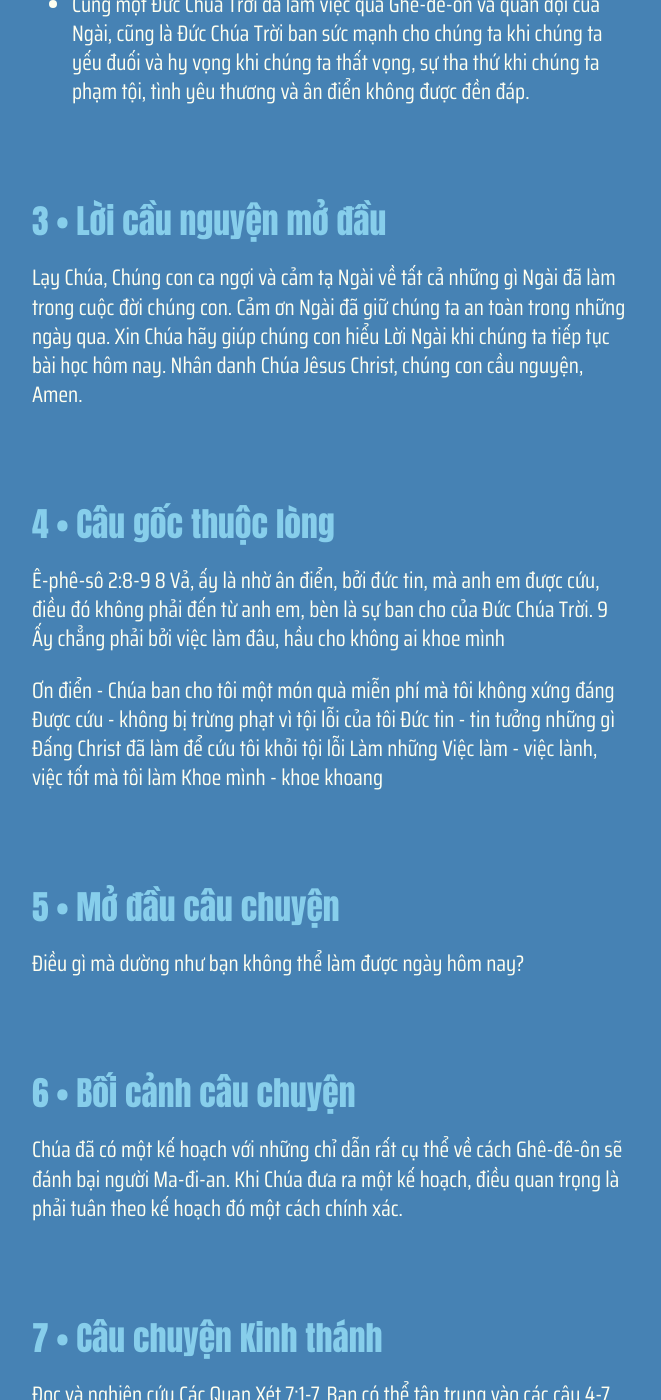
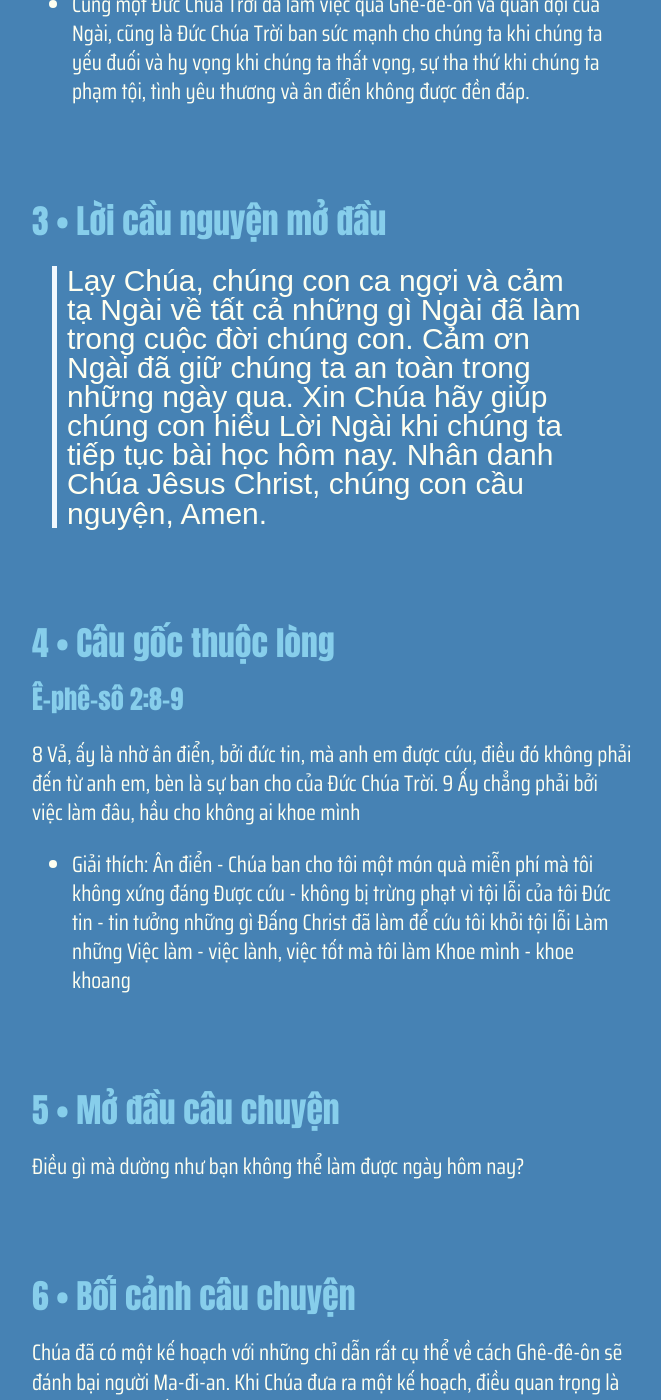
Before and after one commit to GospelTrust/LGS, a Jekyll site: the page built from docs/content/_vi/36-2.md, in a window 1280 px wide and 1400 px high, scrolled down 1546 px. Shown: the whole window, without its empty margins (308-969 px from the left). Built offline with Jekyll 4.4.1, drawn with Linux system fonts in a browser that asks for light colours; some web fonts are replaced; some of the changed text lies outside the part shown.

Commit message:
Update: w36d2

```diff
--- a/docs/content/_vi/36-2.md
+++ b/docs/content/_vi/36-2.md
@@ -22,14 +22,15 @@ layout: lesson
 
 
 {% include lesson/section.html index=3 %}
-Lạy Chúa, Chúng con ca ngợi và cảm tạ Ngài về tất cả những gì Ngài đã làm trong cuộc đời chúng con. Cảm ơn Ngài đã giữ chúng ta an toàn trong những ngày qua. Xin Chúa hãy giúp chúng con hiểu Lời Ngài khi chúng ta tiếp tục bài học hôm nay. Nhân danh Chúa Jêsus Christ, chúng con cầu nguyện, Amen.
+> Lạy Chúa, chúng con ca ngợi và cảm tạ Ngài về tất cả những gì Ngài đã làm trong cuộc đời chúng con. Cảm ơn Ngài đã giữ chúng ta an toàn trong những ngày qua. Xin Chúa hãy giúp chúng con hiểu Lời Ngài khi chúng ta tiếp tục bài học hôm nay. Nhân danh Chúa Jêsus Christ, chúng con cầu nguyện, Amen.
 
 
 {% include lesson/section.html index=4 %}
-Ê-phê-sô 2:8-9
+### Ê-phê-sô 2:8-9
  8 Vả, ấy là nhờ ân điển, bởi đức tin, mà anh em được cứu, điều đó không phải đến từ anh em, bèn là sự ban cho của Đức Chúa Trời. 9 Ấy chẳng phải bởi việc làm đâu, hầu cho không ai khoe mình
 
-Ơn điển - Chúa ban cho tôi một món quà miễn phí mà tôi không xứng đáng
+- Giải thích:
+Ân điển - Chúa ban cho tôi một món quà miễn phí mà tôi không xứng đáng
 Được cứu - không bị trừng phạt vì tội lỗi của tôi
 Đức tin - tin tưởng những gì Đấng Christ đã làm để cứu tôi khỏi tội lỗi Làm những Việc làm - việc lành, việc tốt mà tôi làm
 Khoe mình - khoe khoang
@@ -49,7 +50,7 @@ Chúa đã có một kế hoạch với những chỉ dẫn rất cụ thể v
 
 
 {% include lesson/section.html index=8 %}
-VẼ VÀ KỂ CHUYỆN
+### Vẽ và kể chuyện
  (các em tự vẽ đồ dùng trực quan)
 - Trước giờ kể chuyện, bạn sẽ lên kế hoạch chia câu chuyện thành các phần hoặc "cảnh" như thế nào [Bạn cũng có thể căn cứ vào tài liệu "Draw as You Tell the Story"]. Đánh dấu nhiều ô vuông được đánh số (hoặc bất kỳ hình dạng nào) trên giấy để trẻ có thể vẽ số lượng cảnh phù hợp. Khi bạn kể câu chuyện, yêu cầu trẻ em vẽ một cái gì đó trong mỗi hộp. Bạn có thể sử dụng bất kỳ loại giấy nào. Đối với trẻ nhỏ cần không gian lớn hơn để vẽ sẽ tốt hơn.
 
@@ -61,4 +62,4 @@ VẼ VÀ KỂ CHUYỆN
 
 
 {% include lesson/section.html index=10 %}
-Lạy Chúa, chúng con ngợi khen và cảm tạ Ngài về tất cả những điều chúng con đã học được ngày hôm nay. Chúng con biết rằng với Ngài không gì là không thể. Xin Chúa hướng dẫn chúng con khi chúng con tiếp tục nghiên cứu thêm về Lời của Ngài và giúp chúng con tìm hiểu thêm về các kế hoạch của ngài trong cuộc sống của chúng con. Nhân danh Chúa Jêsus Christ, chúng con cầu nguyện, Amen.
+> Lạy Chúa, chúng con ngợi khen và cảm tạ Ngài về tất cả những điều chúng con đã học được ngày hôm nay. Chúng con biết rằng với Ngài không gì là không thể. Xin Chúa hướng dẫn chúng con khi chúng con tiếp tục nghiên cứu thêm về Lời của Ngài và giúp chúng con tìm hiểu thêm về các kế hoạch của ngài trong cuộc sống của chúng con. Nhân danh Chúa Jêsus Christ, chúng con cầu nguyện, Amen.
```
Also changed, not shown: other parts of docs/content/_vi/36-2.md (+3 -3 lines).
